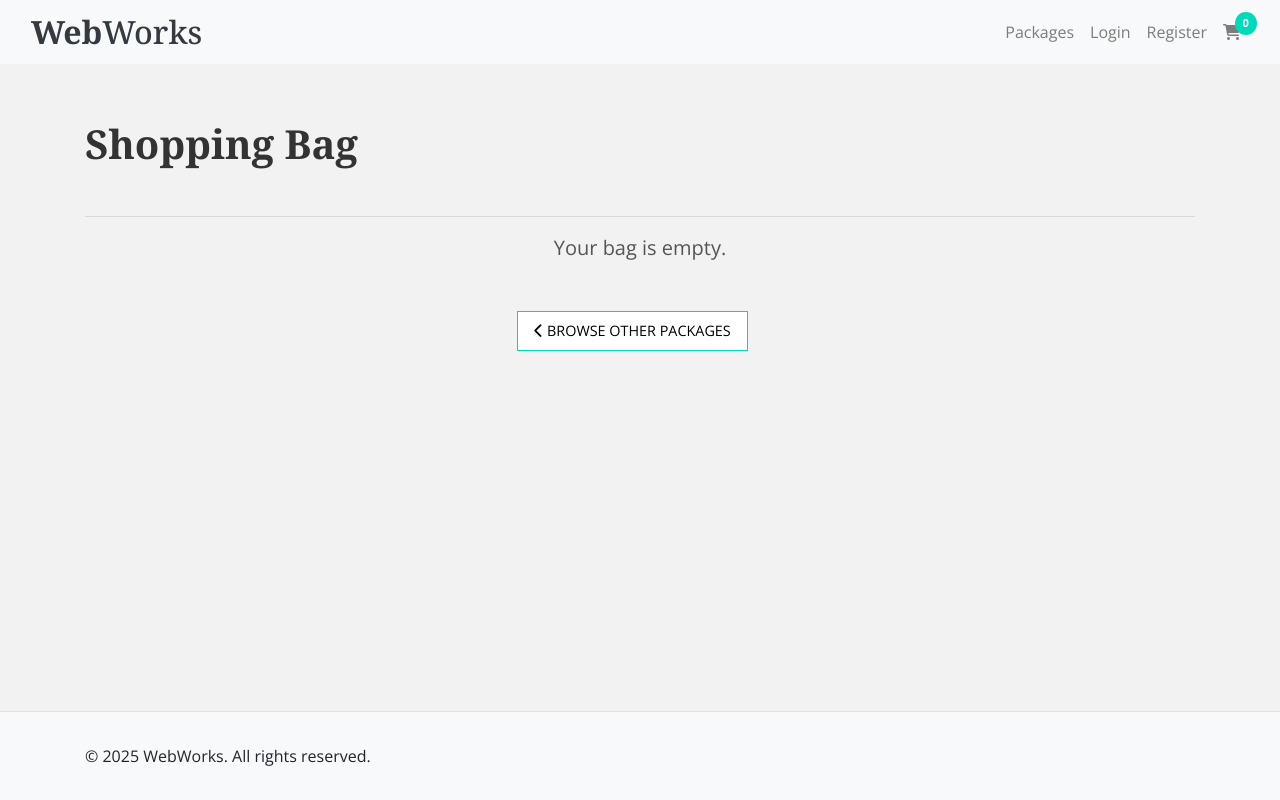
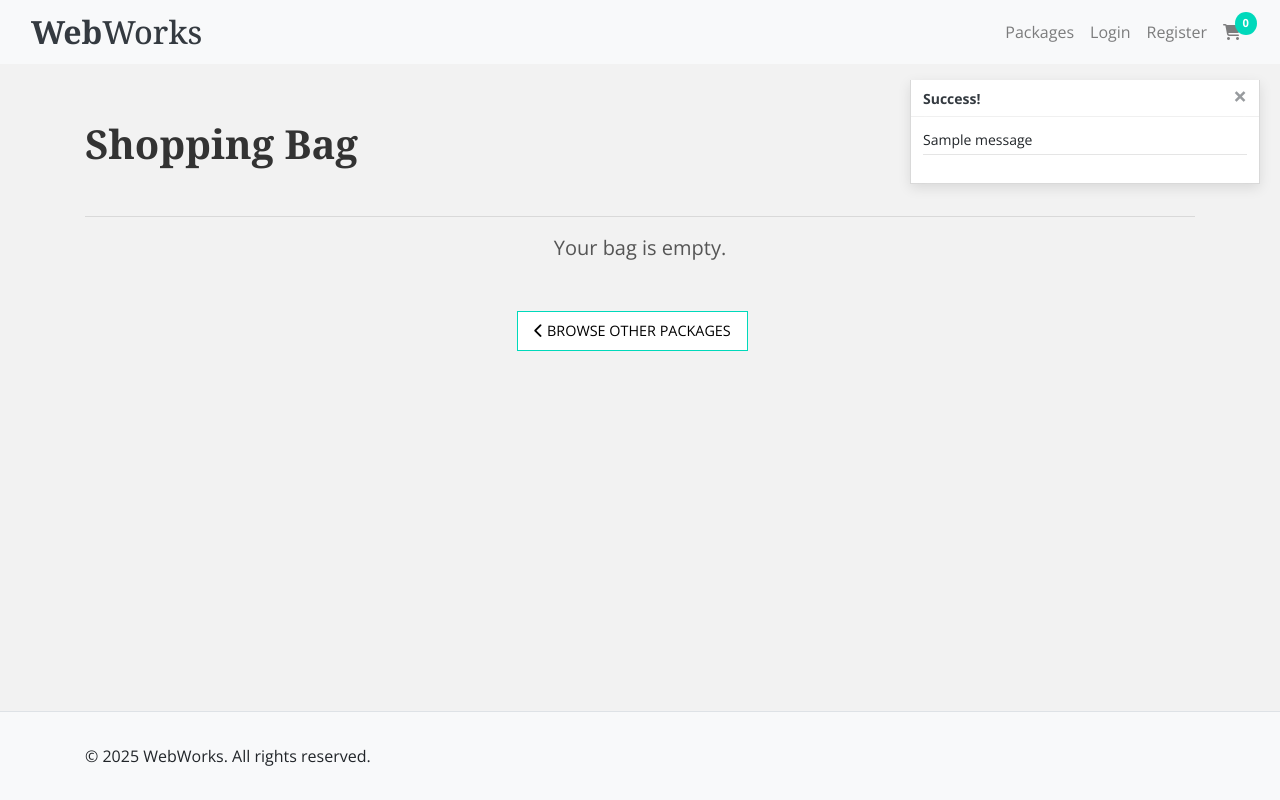
Before and after one commit to markh55/PP4-ecommerce, a Django app: page /bag/ in a window 1280 px wide. Run offline with Django 3.2, Linux system fonts and the light colour scheme; tables that the repository leaves empty hold one stand-in row (values such as "Sample post"); one stand-in notice (Sample message) is shown; some libraries are stand-ins or nearby versions.

Commit message:
Added toast notifications and shopping bag preview

```diff
--- a/bag/views.py
+++ b/bag/views.py
@@ -1,4 +1,6 @@
 from django.shortcuts import render, redirect
+from django.contrib import messages
+from packages.models import Package
 
 # Create your views here.
 
@@ -8,14 +10,17 @@ def view_bag(request):
 
 
 def add_to_bag(request, items_id):
+    package = Package.objects.get(id=items_id)
     quantity = 1
     redirect_url = request.POST.get('redirect_url')
     bag = request.session.get('bag', {})
 
     if items_id in list(bag.keys()):
         bag[items_id] += quantity
+        messages.success(request, f'Updated {package.name} quantity in your bag')
     else:
         bag[items_id] = quantity
+        messages.success(request, f'Added {package.name} to your bag')
 
     request.session['bag'] = bag
     return redirect(redirect_url)
@@ -29,5 +34,6 @@ def remove_from_bag(request, items_id):
     if items_id in bag:
         del bag[items_id]
         request.session['bag'] = bag
+        messages.success(request, 'Item removed from your bag')
 
     return redirect('bag:view_bag')
--- a/static/css/base.css
+++ b/static/css/base.css
@@ -2,11 +2,14 @@
 
 /* success message styling */
 .message-container {
-  position: fixed;
-  top: 70px;
-  right: 20px;
-  left: 20px;
-  z-index: 1050;
+  position: fixed !important;
+  top: 80px !important;
+  right: 20px !important;
+  z-index: 9999 !important;
+}
+
+.toast {
+  min-width: 350px;
 }
 
 .message-container .alert {
--- a/static/js/main.js
+++ b/static/js/main.js
@@ -1,3 +1,11 @@
+// Show toast notifications
+document.addEventListener('DOMContentLoaded', function() {
+    const toasts = document.querySelectorAll('.toast');
+    toasts.forEach(toast => {
+        $(toast).toast('show');
+    });
+});
+
 //success and error messages fade out after 4 seconds//
 document.addEventListener('DOMContentLoaded', function() {
     setTimeout(function() {
--- a/templates/core/base.html
+++ b/templates/core/base.html
@@ -87,12 +87,17 @@
   {% if messages %}
     <div class="message-container">
       {% for message in messages %}
-        <div class="alert alert-{{ message.tags }} alert-dismissible fade show mt-3" role="alert">
-          {{ message }}
-          <button type="button" class="close" data-dismiss="alert" aria-label="Close">
-            <span aria-hidden="true">&times;</span>
-          </button>
-        </div>
+        {% with message.level as level %}
+          {% if level == 40 %}
+            {% include 'toasts/toast_error.html' %}
+          {% elif level == 30 %}
+            {% include 'toasts/toast_warning.html' %}
+          {% elif level == 25 %}
+            {% include 'toasts/toast_success.html' %}
+          {% elif level == 20 %}
+            {% include 'toasts/toast_info.html' %}
+          {% endif %}
+        {% endwith %}
       {% endfor %}
     </div>
   {% endif %}
--- /dev/null
+++ b/templates/toasts/toast_success.html
@@ -0,0 +1,48 @@
+<div class="toast custom-toast rounded-0 border-top-0" data-autohide="false">
+    <div class="arrow-up arrow-success"></div>
+    <div class="w-100 toast-capper bg-success"></div>
+    <div class="toast-header bg-white text-dark">
+        <strong class="mr-auto">Success!</strong>
+        <button type="button" class="ml-2 mb-1 close text-dark" data-dismiss="toast" aria-label="Close">
+            <span aria-hidden="true">&times;</span>
+        </button>
+    </div>
+    <div class="toast-body bg-white">
+        <div class="row">
+            <div class="col">
+                {{ message }}
+                <hr class="mt-1 mb-3">
+            </div>
+        </div>
+        {% if grand_total and not on_profile_page %}
+            <p class="font-weight-bold">Your Bag ({{ product_count }})</p>
+            <div class="bag-notification-wrapper">
+                {% for item in bag_items %}
+                    <div class="row mb-2">
+                        <div class="col-3">
+                            {% if item.product.image %}
+                                <img class="w-100" src="{{ item.product.image.url }}" alt="{{ item.product.name }}">
+                            {% endif %}
+                        </div>
+                        <div class="col-9">
+                            <p class="my-0"><strong>{{ item.product.name }}</strong></p>
+                            <p class="my-0 small text-muted">Qty: {{ item.quantity }}</p>
+                            <p class="my-0 small">£{{ item.product.price }}</p>
+                        </div>
+                    </div>
+                {% endfor %}
+            </div>
+            <hr>
+            <div class="row">
+                <div class="col">
+                    <strong><p class="mb-1">
+                        Total: <span class="float-right">£{{ grand_total|floatformat:2 }}</span>
+                    </p></strong>
+                    <a href="{% url 'bag:view_bag' %}" class="btn btn-block btn-outline-dark mt-2">
+                        <span>Go To Bag</span>
+                    </a>
+                </div>
+            </div>
+        {% endif %}
+    </div>
+</div>
--- a/webworks/settings.py
+++ b/webworks/settings.py
@@ -74,6 +74,7 @@ TEMPLATES = [
                 'django.template.context_processors.request', # required by allauth
                 'django.contrib.auth.context_processors.auth',
                 'django.contrib.messages.context_processors.messages',
+                'django.template.context_processors.media',
                 'bag.contexts.bag_contents',
             ],
         },
```
Also changed, not shown: templates/toasts/toast_error.html (added, +14 -0 lines), templates/toasts/toast_info.html (added, +13 -0 lines), templates/toasts/toast_warning.html (added, +13 -0 lines).
